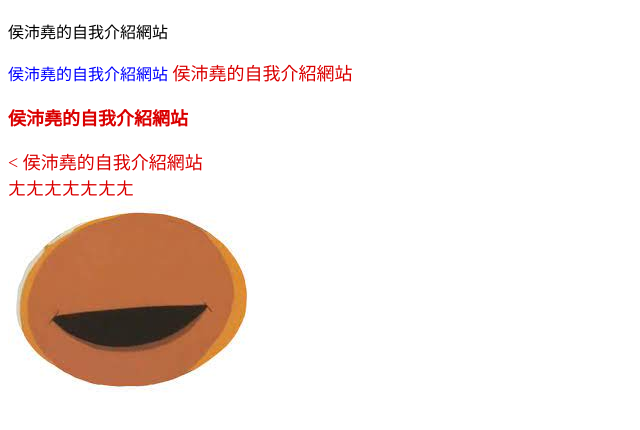
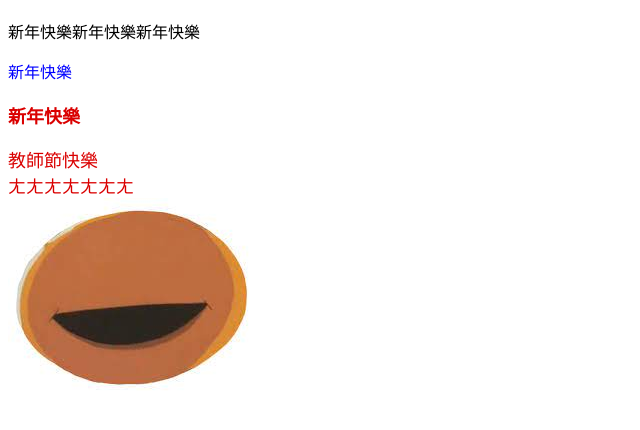
Before and after one commit to locoore/happynewyear, a plain HTML site: page index.html in a window 1280 px wide. Shown: the part 70-500 px from the top of the page, without its empty margins (0-640 px from the left). Drawn offline with Linux system fonts and the light colour scheme.

Commit message:
Add files via upload

```diff
--- a/index.html
+++ b/index.html
@@ -7,11 +7,11 @@
 </head>
 <body>
 <h1>侯沛堯的自我介紹網站</h1>
-侯沛堯的自我介紹網站<p> <font face="新細明體"color="blue"size=3>
-侯沛堯的自我介紹網站<font face=""color="dark yellow"size=4>
-侯沛堯的自我介紹網站<br>
-<h3>侯沛堯的自我介紹網站</h3><
-侯沛堯的自我介紹網站
+新年快樂新年快樂新年快樂<p> <font face="新細明體"color="blue"size=3>
+新年快樂<font face=""color="dark yellow"size=4>
+<br>
+<h3>新年快樂</h3>
+教師節快樂
 <div>ㄤㄤㄤㄤㄤㄤㄤ</div>
 
 <img src="ㄤㄤㄤ.jpg">
```
